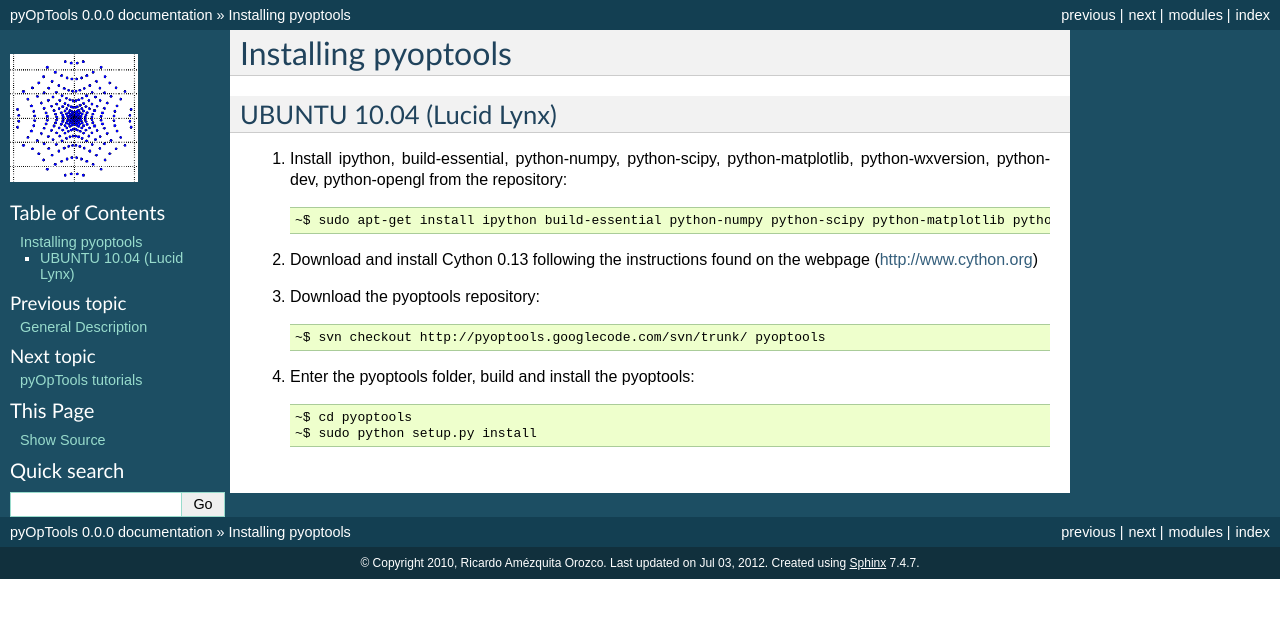
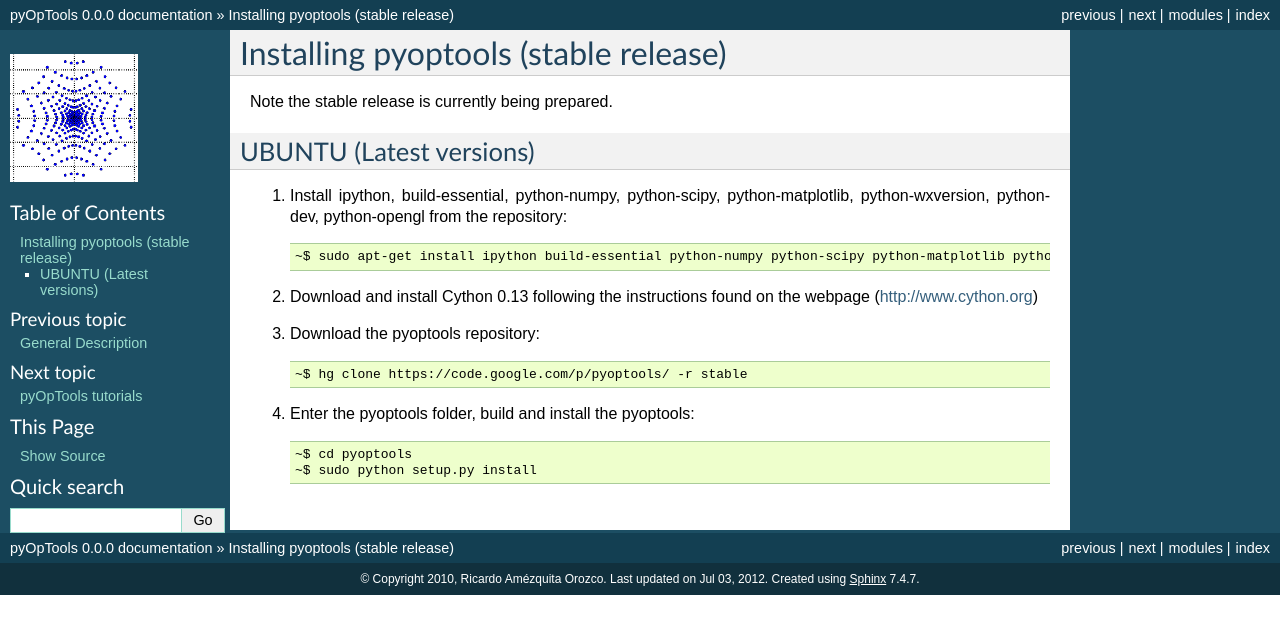
Before and after one commit to cihologramas/pyoptools, a Sphinx documentation site: the page built from doc/install.rst, in a window 1280 px wide. Shown: the top 634 px of the page. Built offline with Sphinx 7.4.7, drawn with Linux system fonts in a browser that asks for light colours; formulas are drawn with MathJax 3; pages that are not in the unit, such as notebooks, are missing from menus.

Commit message:
More documentation fixing

```diff
--- a/doc/install.rst
+++ b/doc/install.rst
@@ -1,8 +1,11 @@
-Installing pyoptools
-====================
+Installing pyoptools (stable release)
+=====================================
 
 
-UBUNTU 10.04 (Lucid Lynx)
+Note the stable release is currently being prepared.
+
+
+UBUNTU (Latest versions)
 ------
 
 1. Install ipython, build-essential, python-numpy, python-scipy, python-matplotlib, python-wxversion, python-dev, python-opengl from the repository::
@@ -14,7 +17,7 @@ UBUNTU 10.04 (Lucid Lynx)
 
 3. Download the pyoptools repository::
 
-    ~$ svn checkout http://pyoptools.googlecode.com/svn/trunk/ pyoptools
+    ~$ hg clone https://code.google.com/p/pyoptools/ -r stable
 
 4. Enter the pyoptools folder, build and install the pyoptools::
 
```
